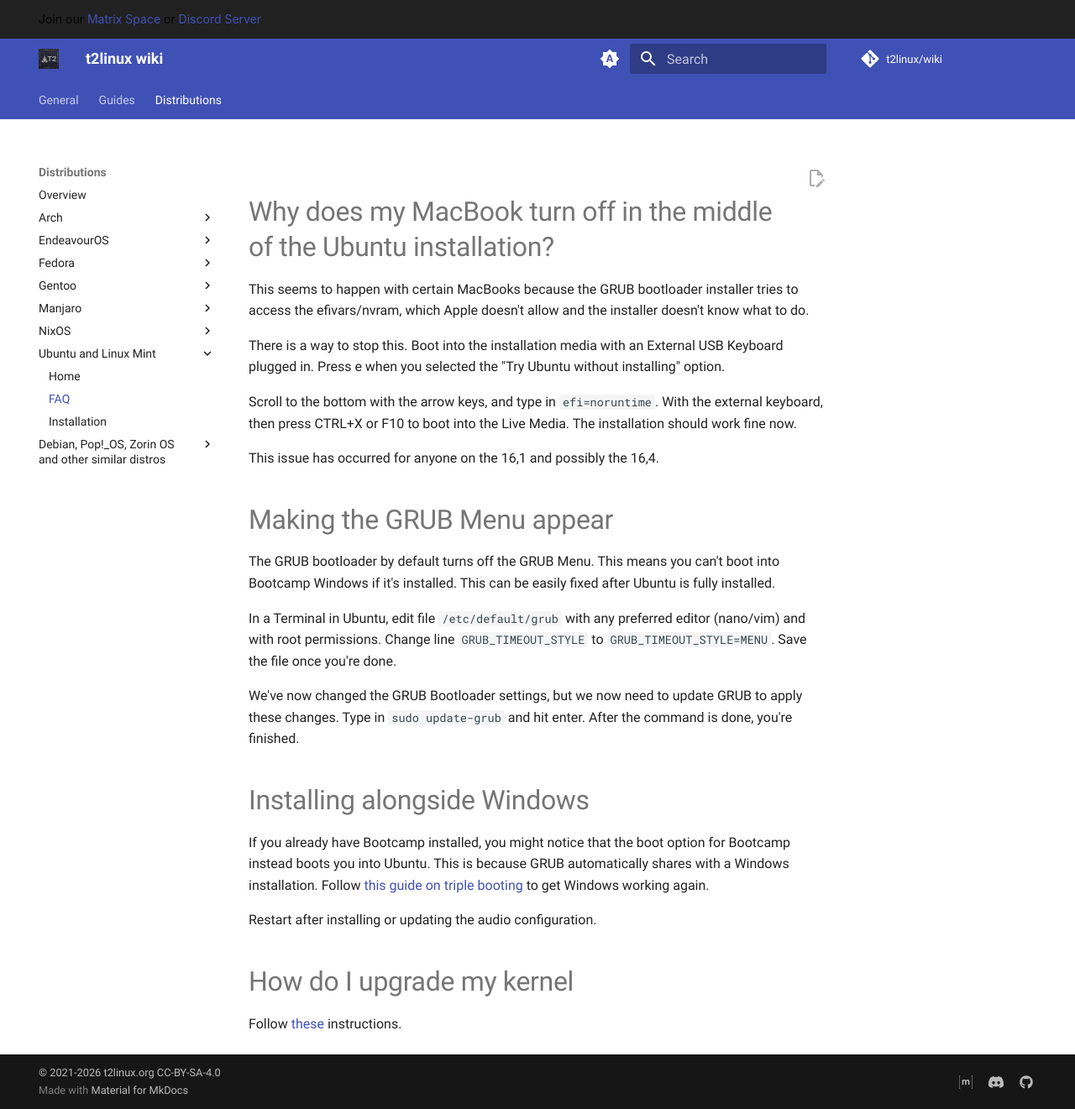
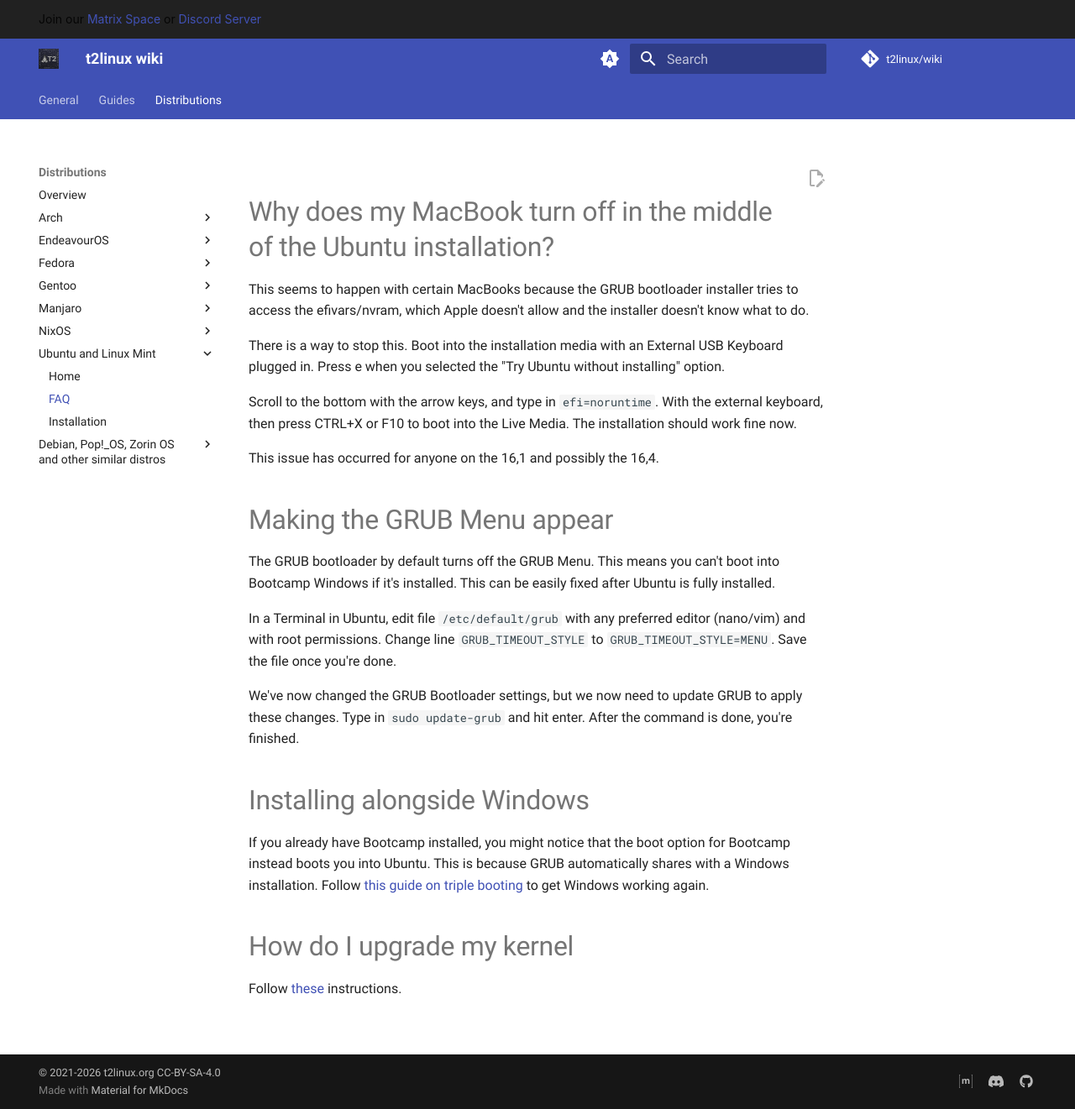
Before and after one commit to t2linux/wiki, an MkDocs documentation site: the page built from docs/distributions/ubuntu/faq.md, in a window 1280 px wide and 1321 px high. Shown: the whole window at 84% size. Built offline with MkDocs 1.6.1 and Material for MkDocs 9.7.7, drawn with Linux system fonts in a browser that asks for light colours; comment, search, counter and statistics services are not loaded.

Commit message:
Update faq.md

```diff
--- a/docs/distributions/ubuntu/faq.md
+++ b/docs/distributions/ubuntu/faq.md
@@ -20,8 +20,6 @@ We've now changed the GRUB Bootloader settings, but we now need to update GRUB t
 
 If you already have Bootcamp installed, you might notice that the boot option for Bootcamp instead boots you into Ubuntu. This is because GRUB automatically shares with a Windows installation. Follow [this guide on triple booting](https://wiki.t2linux.org/guides/windows/#if-windows-is-installed-first) to get Windows working again.
 
-Restart after installing or updating the audio configuration.
-
 # How do I upgrade my kernel
 
 Follow [these](https://github.com/t2linux/T2-Debian-and-Ubuntu-Kernel?tab=readme-ov-file#using-the-apt-repo) instructions.
```
